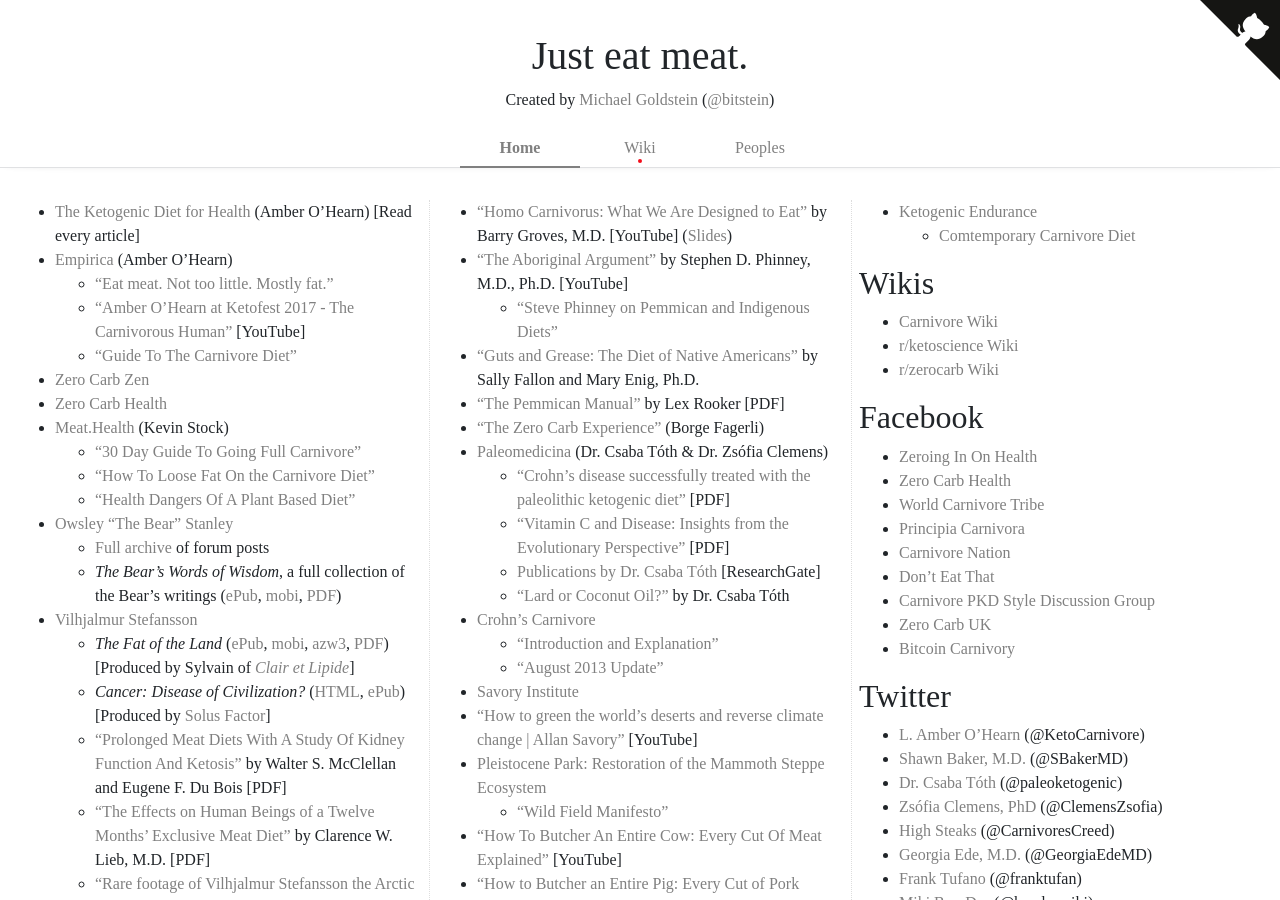
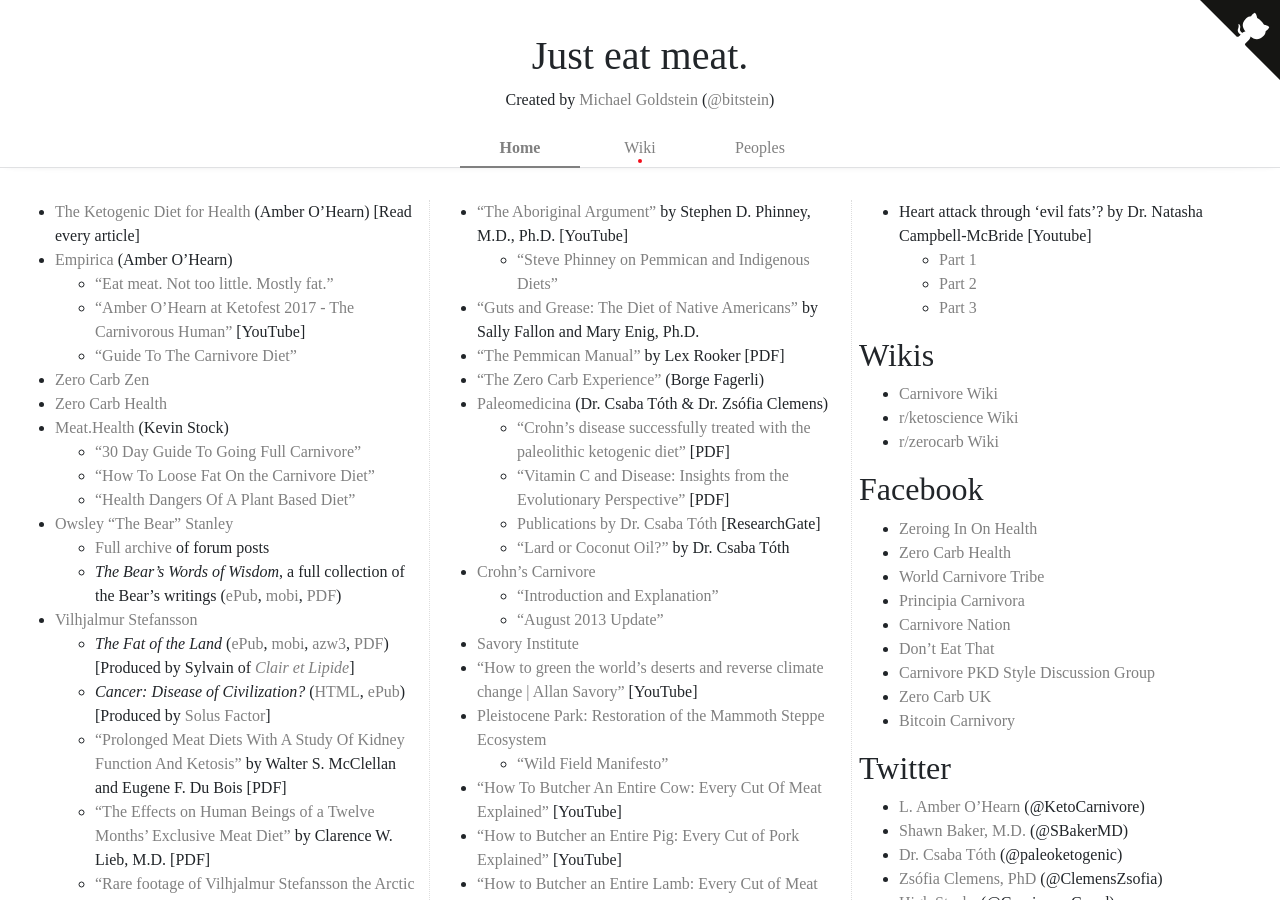
Before and after one commit to bitstein/justmeat.co, a Jekyll site: the page built from index.md, in a window 1280 px wide and 900 px high. Built offline with Jekyll 4.4.1, drawn with Linux system fonts in a browser that asks for light colours; nearby versions of some CDN libraries; some web fonts are replaced.

Commit message:
Add Natasha Campbell-McBride's 3-part talk
This is a nice, self-contained debunking of the cholesterol-heart disease hypothesis.

```diff
--- a/index.md
+++ b/index.md
@@ -108,6 +108,10 @@
 * [Carnivore Diet: Why would it work? What about Nutrients and Fiber?](https://www.youtube.com/watch?v=isIw2AN_-XU) by "What I've Learned" [Youtube]
 * [Ketogenic Endurance](https://ketogenicendurance.com/)
     * [Comtemporary Carnivore Diet](https://www.amazon.co.uk/Contemporary-Carnivore-Diet-Ancient-Health-ebook/dp/B07H8GDSLQ/)
+* Heart attack through 'evil fats'? by Dr. Natasha Campbell-McBride [Youtube]
+    * [Part 1](https://www.youtube.com/watch?v=T7OQT1SHf9w)
+    * [Part 2](https://www.youtube.com/watch?v=iLsSLFEIG7A)
+    * [Part 3](https://www.youtube.com/watch?v=oPrWLE2sakU)
 
 ## Wikis
 
```
